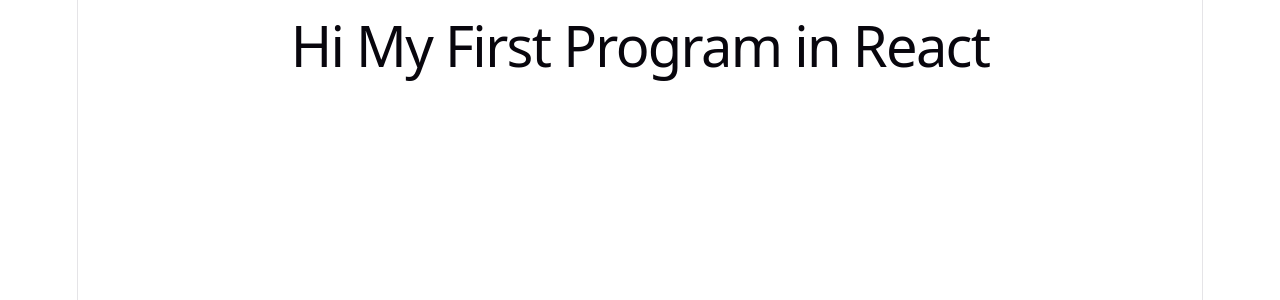
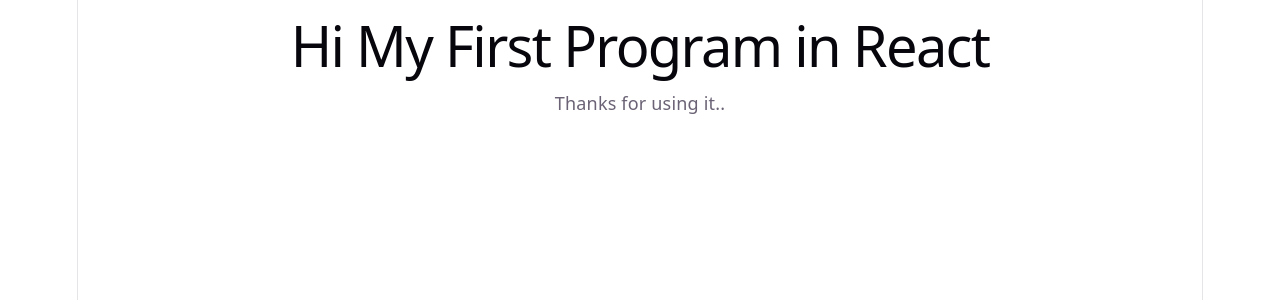
Before and after one commit to amitgupta-infobeans/react-nextjs, a React (Vite) app: page / in a window 1280 px wide. Shown: the top 300 px of the page. Built offline with nearby package versions, Linux system fonts and the light colour scheme.

Commit message:
added p tag

```diff
--- a/src/App.jsx
+++ b/src/App.jsx
@@ -5,6 +5,7 @@ function App() {
   return (
     <>
       <h1>Hi My First Program in React</h1>
+      <p>Thanks for using it..</p>
     </>
   )
 }
```
